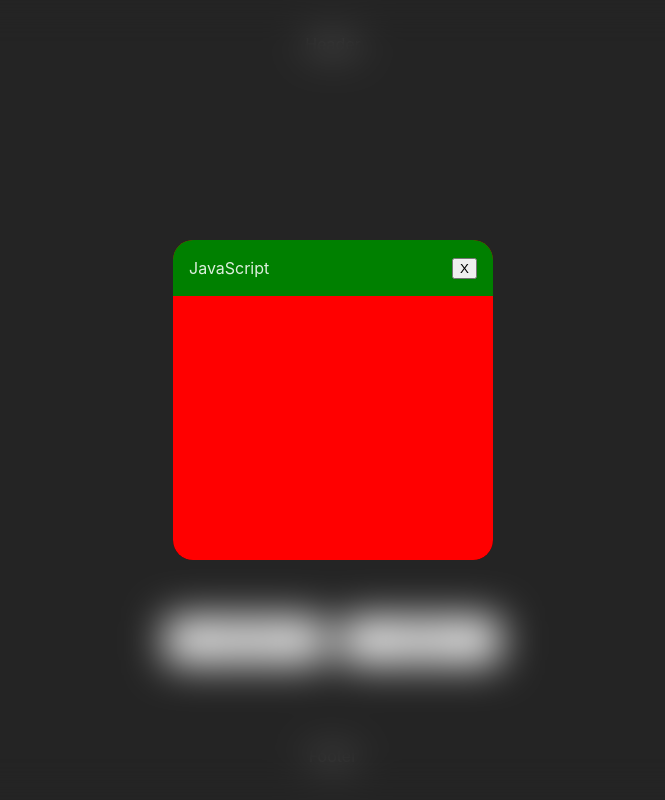
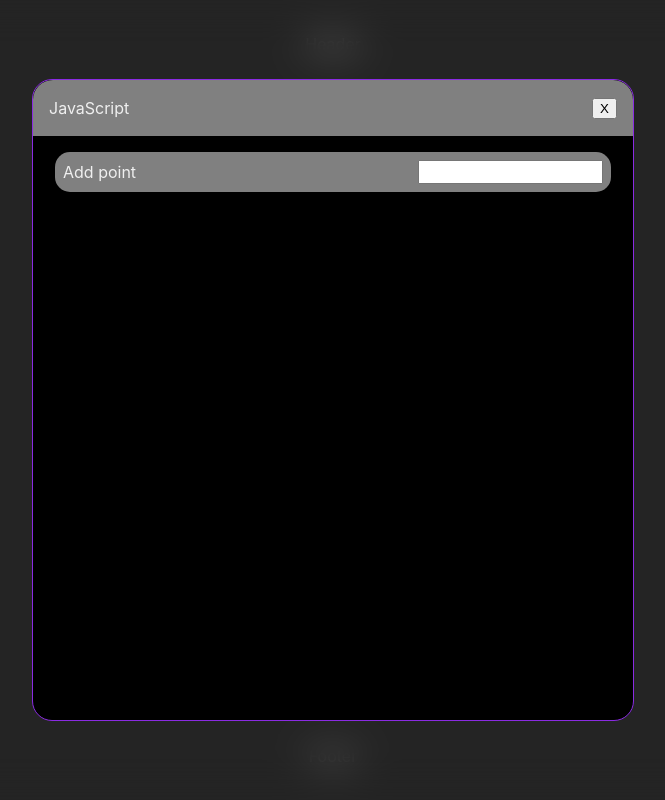
Before and after one commit to pawelrybka/React-Typescript-Game, a React (Vite) app: page / in a window 1280 px wide. Both pictures are taken after a click on the button "Add new point". Shown: the whole page, without its empty margins (307-972 px from the left). Built offline with nearby package versions, Linux system fonts and the light colour scheme.

Commit message:
Add input to modal component

```diff
--- a/src/components/AddPointModal/AddPointModal.module.css
+++ b/src/components/AddPointModal/AddPointModal.module.css
@@ -3,14 +3,15 @@
     top: 50%;
     left: 50%;
     transform: translate(-50%, -50%);
-    height: 20rem;
-    width: 20rem;
+    height: 40rem;
+    width: min(90%, 600px, 90vw);
     background-color: black;
     visibility: hidden;
     border-radius: 20px;
     z-index: 2;
     opacity: 0;
     transition: .3s ease-in-out;
+    border: 1px solid blueviolet;
 }
 
 .visible{
@@ -20,16 +21,15 @@
 
 
 .addPointModal__Container{
-    background-color: red;
     height: 100%;
     border-radius: 20px;
     display: flex;
     flex-direction: column;
     align-items: center;
+    gap: 1rem;
 }
 
 .header{
-    background-color: green;
     width: 100%;
     border-top-left-radius: 20px;
     border-top-right-radius: 20px;
@@ -38,4 +38,14 @@
     align-items: center;
     padding: 1rem;
     box-sizing: border-box;
+    background-color: grey;
 }
+
+.form{
+    background-color: grey;
+    border-radius: 15px;
+    width: 90%;
+    padding: .5rem;
+    display: flex;
+    justify-content: space-between;
+}
--- a/src/components/AddPointModal/AddPointModal.tsx
+++ b/src/components/AddPointModal/AddPointModal.tsx
@@ -16,6 +16,10 @@ const AddPointModal = ({active, setActive}: AddPointModalProps) => {
           <span>JavaScript</span>
           <button onClick={handleChange}>X</button>
         </div>
+        <form className={styles.form}>
+          <span>Add point</span>
+          <input type="text" />
+        </form>
       </div>
     </div>
   )
```
